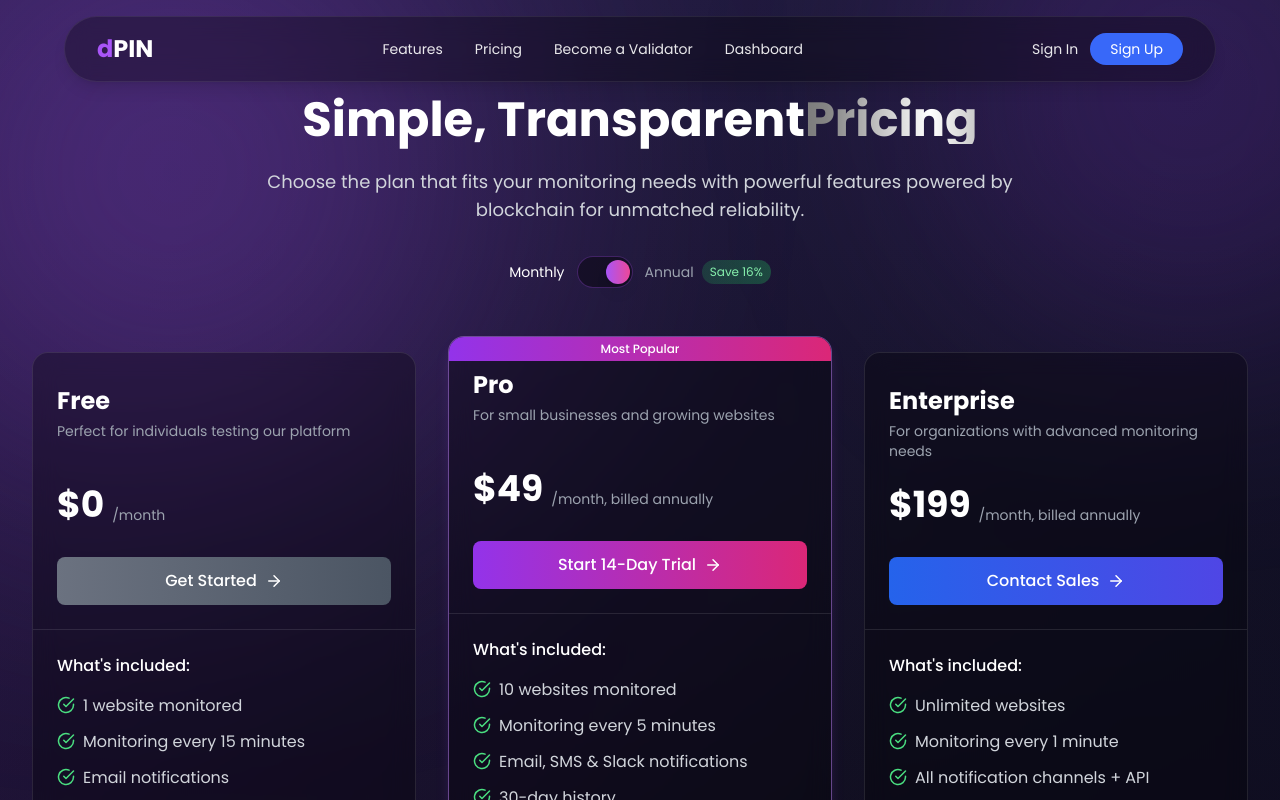
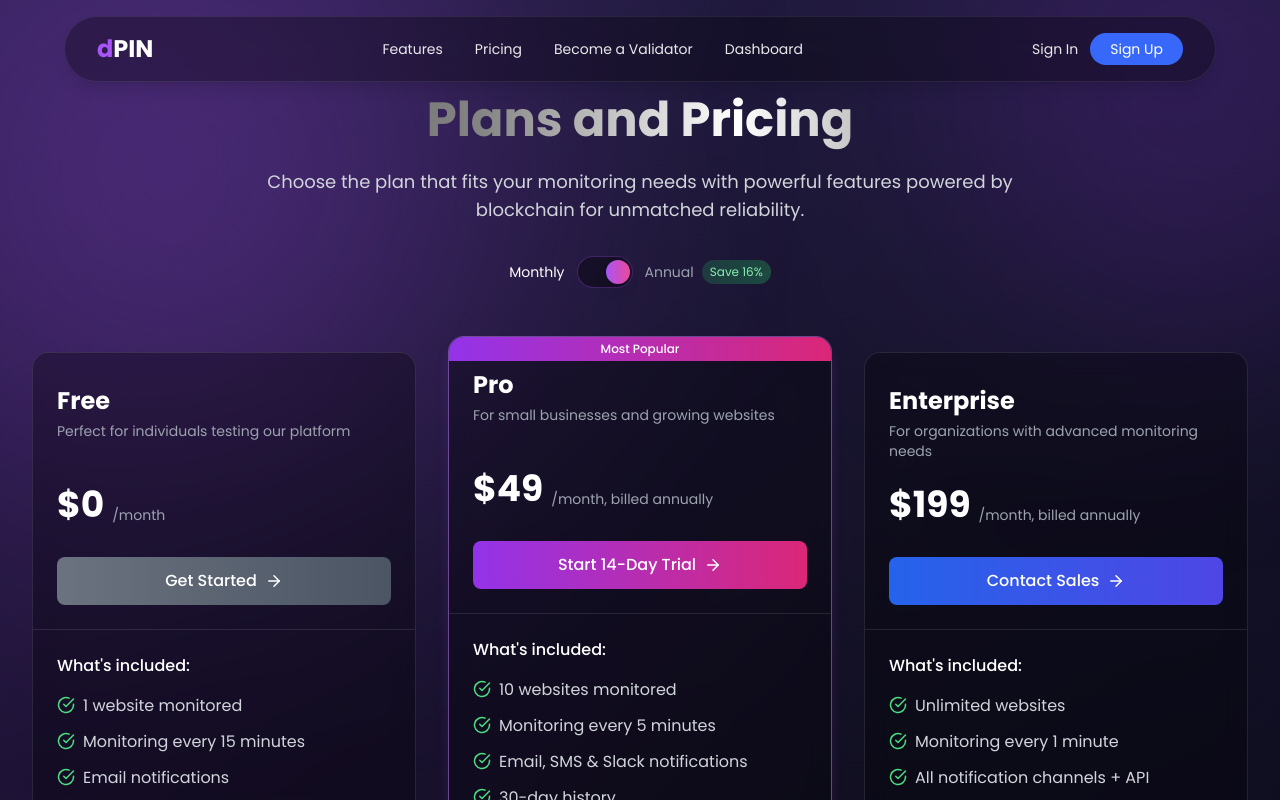
Before and after one commit to Jayesh-Kr/Tech-Expo, a React (Vite) app in the folder frontend/: page /pricing in a window 1280 px wide. Shown: the top 800 px of the page. Built offline with nearby package versions, Linux system fonts and the light colour scheme; no server answers.

Commit message:
ui tweaks

```diff
--- a/frontend/src/pages/Pricing.jsx
+++ b/frontend/src/pages/Pricing.jsx
@@ -105,11 +105,8 @@ const Pricing = () => {
           className="text-center relative z-10 mb-16"
         >
           <h1 className="text-4xl md:text-5xl font-bold text-white mb-6">
-            <span className="inline-flex flex-col sm:flex-row items-center justify-center sm:space-x-3">
-              Simple, Transparent
-              <span className="relative bg-[linear-gradient(to_left,#6b6b6b,#848484_20%,#ffffff_50%,#848484_80%,#6b6b6b_100%)] bg-clip-text text-transparent animate-shine-fast">
-                Pricing
-              </span>
+            <span className="relative bg-[linear-gradient(to_left,#6b6b6b,#848484_20%,#ffffff_50%,#848484_80%,#6b6b6b_100%)] bg-clip-text text-transparent animate-shine-fast">
+              Plans and Pricing
             </span>
           </h1>
           <p className="text-gray-300 text-lg max-w-3xl mx-auto">
```
